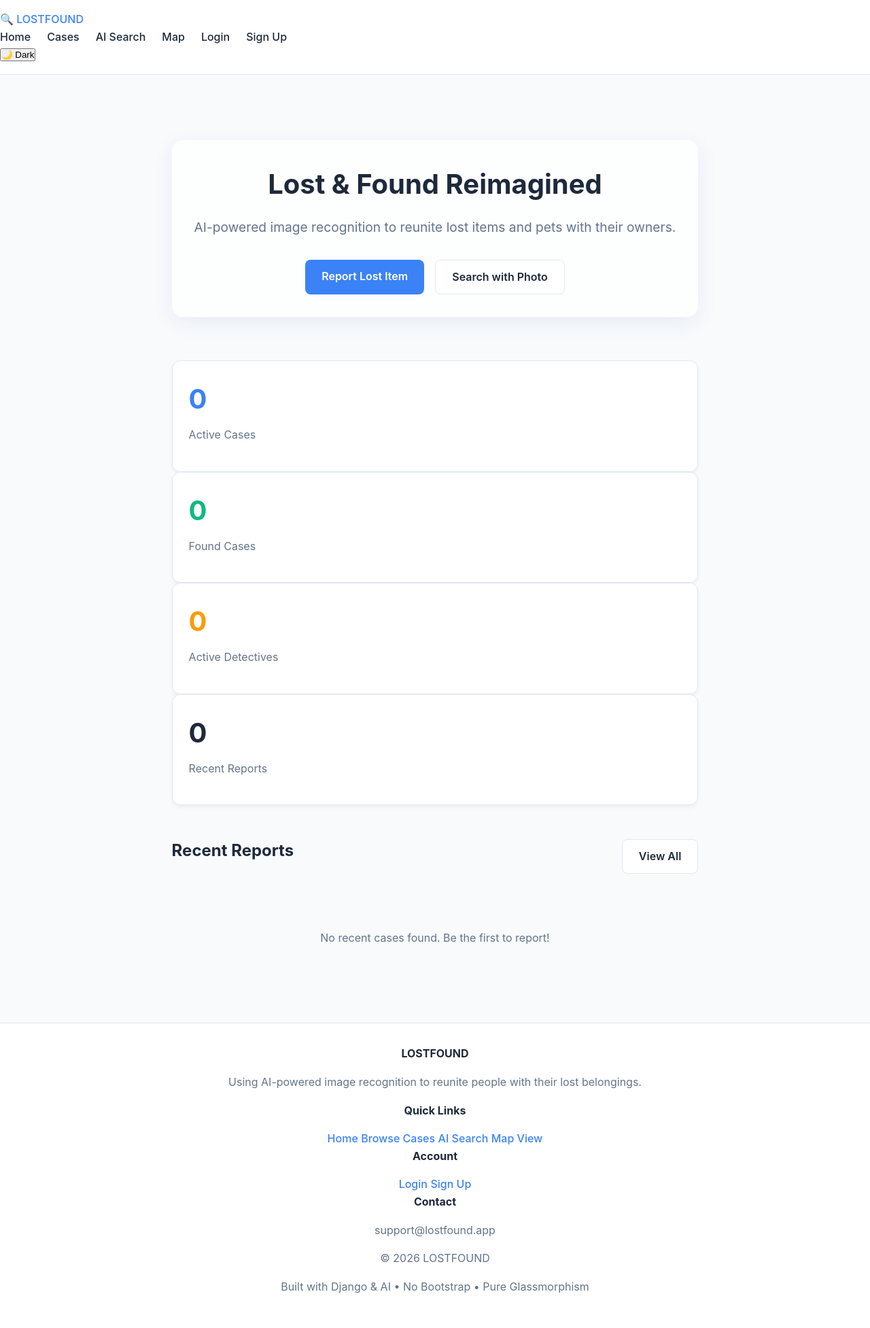
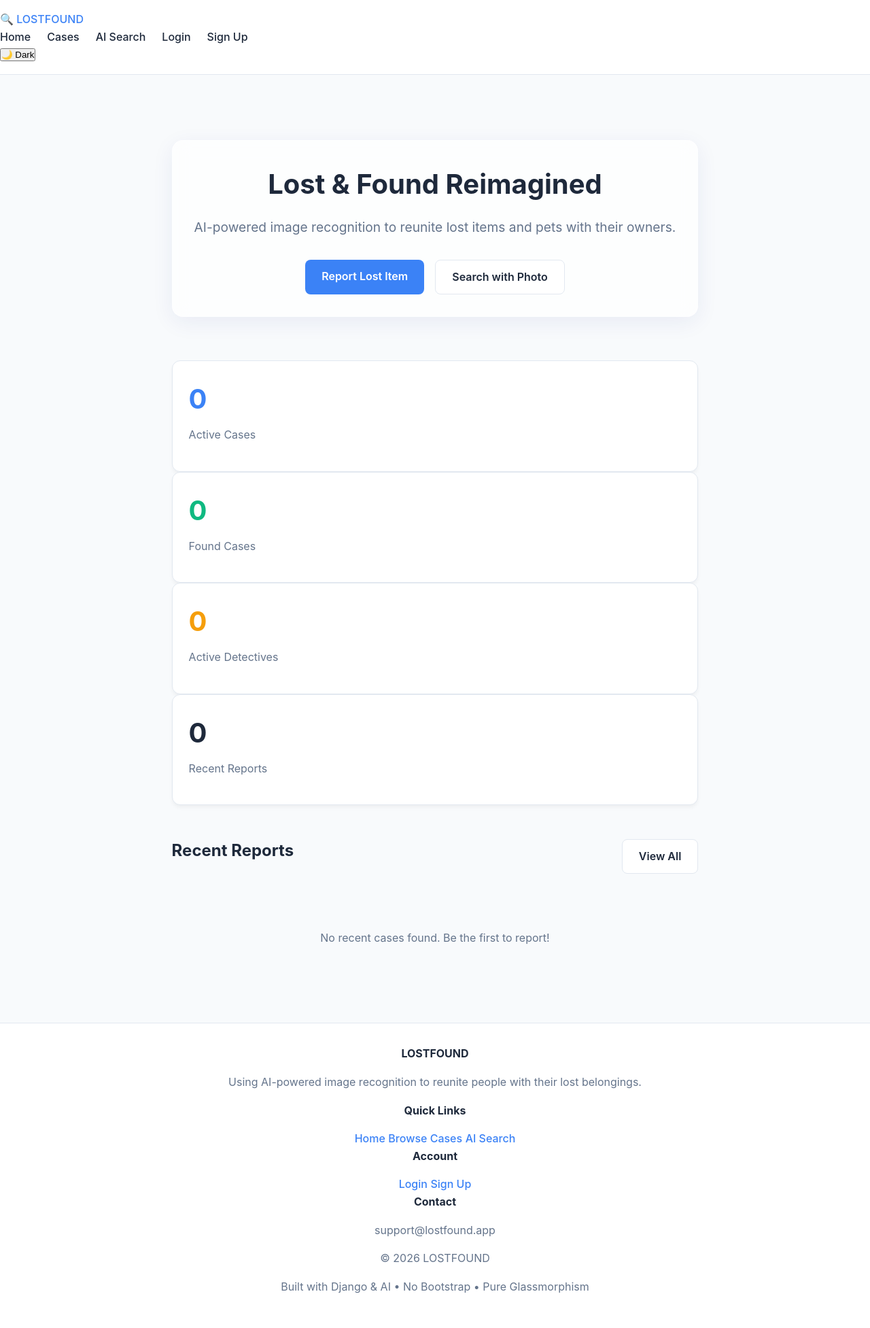
Before and after one commit to Abhinandh3/lostfoundqwen, a Django app: page / in a window 1280 px wide. Shown: the whole page at 68% size. Run offline with Django 5.2, Linux system fonts and the light colour scheme; data that the repository does not hold is empty.

Commit message:
Fix: Remove all map_view references from templates

```diff
--- a/templates/base.html
+++ b/templates/base.html
@@ -29,7 +29,6 @@
                 <li><a href="{% url 'core:home' %}">Home</a></li>
                 <li><a href="{% url 'core:case_list' %}">Cases</a></li>
                 <li><a href="{% url 'core:ai_search' %}">AI Search</a></li>
-                <li><a href="{% url 'core:map_view' %}">Map</a></li>
                 {% if user.is_authenticated %}
                     {% if user.profile.user_type == 'detective' %}
                         <li><a href="{% url 'core:detective_dashboard' %}">Detective Dashboard</a></li>
@@ -80,7 +79,6 @@
                 <a href="{% url 'core:home' %}">Home</a>
                 <a href="{% url 'core:case_list' %}">Browse Cases</a>
                 <a href="{% url 'core:ai_search' %}">AI Search</a>
-                <a href="{% url 'core:map_view' %}">Map View</a>
             </div>
             <div class="footer-section">
                 <h4>Account</h4>
```
